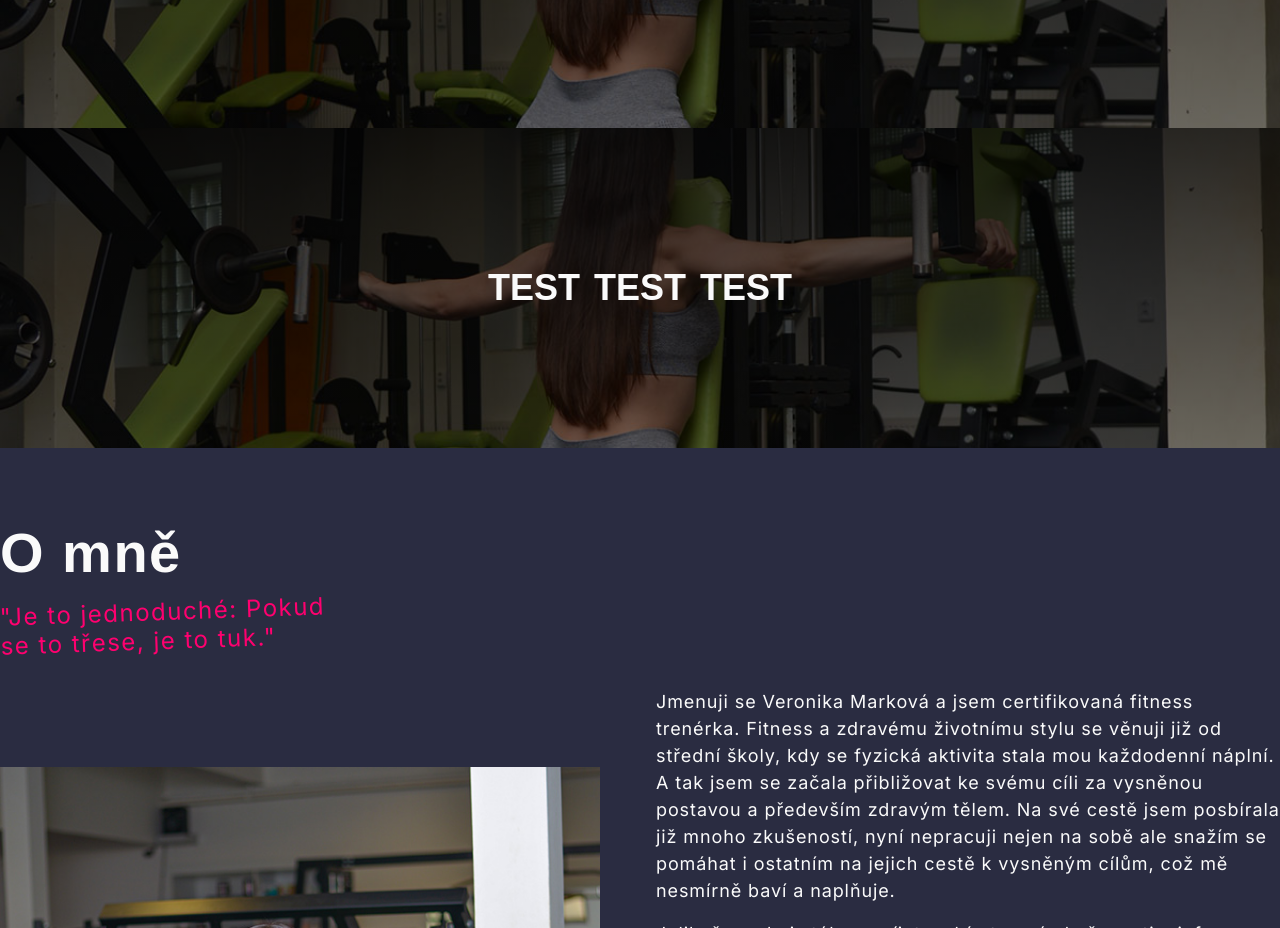
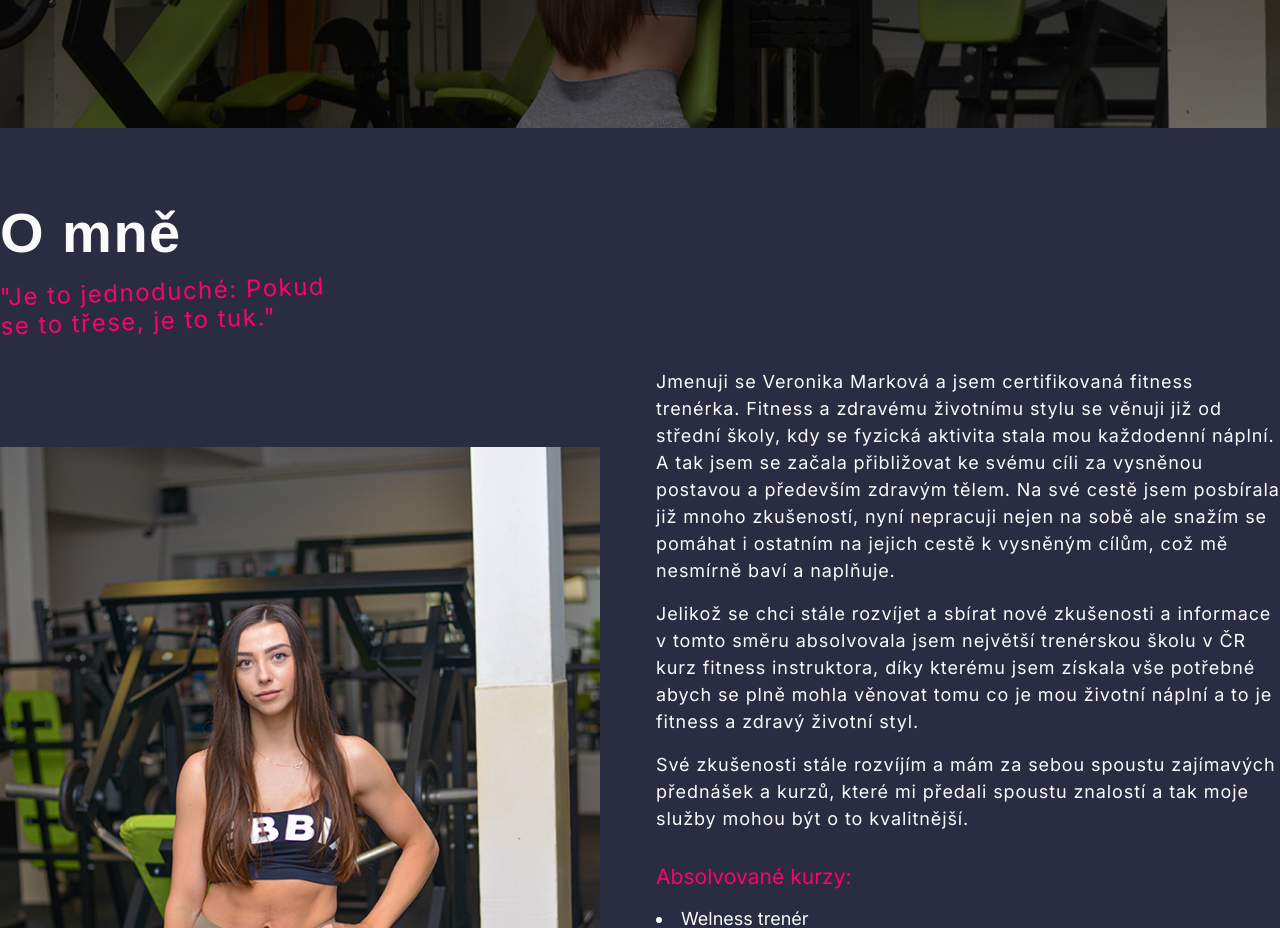
Before and after one commit to daniel-marek/fitness-coach-website, a plain HTML site: page index.html in a window 1280 px wide. Shown: the part 2340-3268 px from the top of the page. Drawn offline with nearby package versions, Linux system fonts and the light colour scheme; a web font is replaced by a local one.

```diff
--- a/index.html
+++ b/index.html
@@ -196,15 +196,6 @@
       <div class="container">
         <div class="interest__data">
           <a href="#kontakt" class="interest__title">Chci vstupní konzultaci zdarma</a>
-        </div>
-      </div>
-
-    </section>
-
-    <section class="insta">
-      <div class="container">
-        <div class="insta__data">
-          <a href="#kontakt" class="insta__title">Test test test</a>
         </div>
       </div>
 
```
